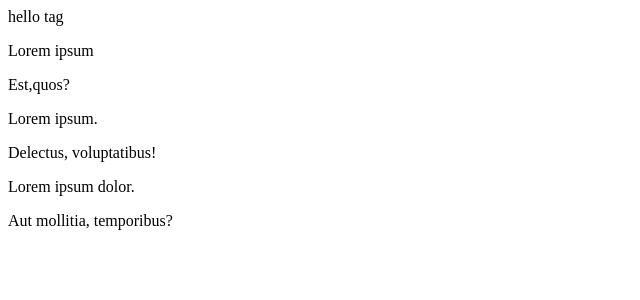
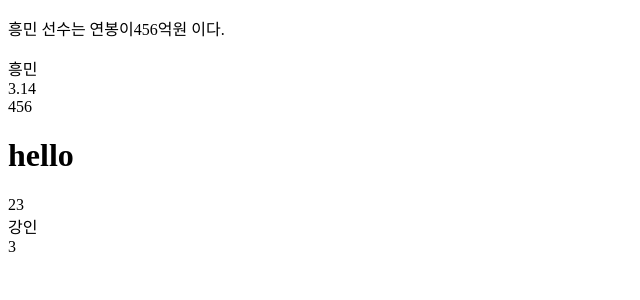
Before and after one commit to popyto3838/react20240509, a React (Vite) app: page / in a window 1280 px wide. Shown: the top 300 px of the page, without its empty margins (0-640 px from the left). Built offline with nearby package versions, Linux system fonts and the light colour scheme.

Commit message:
필요 없는 코드 삭제

```diff
--- a/src/App.jsx
+++ b/src/App.jsx
@@ -1,41 +1,42 @@
-function MyComponent() {
-  // 최상위 컴포넌트 사용하지 않을 때 ->fragment <></> 사용
+function App() {
+  // const, let 중에 사용
+  const myTag = <h1>hello</h1>;
+  const val1 = "흥민";
+  const val2 = 3.14;
+  const val3 = 456;
+  const val4 = true;
+  const val5 = false;
+  const val6 = null;
+  const val7 = undefined;
+  const val8 = [2, 3];
+  const val9 = { age: 3, name: "강인" };
+
+  // {} : jsx 내에서 javascript 코드 사용
+
   return (
     <>
-      <p>Lorem ipsum dolor.</p>
-      <p>Aut mollitia, temporibus?</p>
+      <p>
+        {val1} 선수는 연봉이{val3}억원 이다.
+      </p>
+      <div>{val1}</div>
+      <div>{val2}</div>
+      <div>{val3}</div>
+      <div>{myTag}</div>
+      {/* boolean, null, undefined 은 출력 안됨 */}
+      <div>{val4}</div>
+      <div>{val5}</div>
+      <div>{val6}</div>
+      <div>{val7}</div>
+
+      <div>{val8}</div>
+
+      {/* 객체는 오류 */}
+      {/*<div>{val9}</div>*/}
+      {/* 프로퍼티에 접근해서 사용 */}
+      <div>{val9.name}</div>
+      <div>{val9.age}</div>
     </>
   );
 }
 
-function MyComp() {
-  // 최상위 컴포넌트는 1개임
-  return (
-    <div>
-      <p>Lorem ipsum.</p>
-      <p>Delectus, voluptatibus!</p>
-    </div>
-  );
-}
-
-function MyTag() {
-  // jsx 코드 가 여러줄일때는 () 사용 div 안에 감싸기
-  return (
-    <div>
-      hello tag
-      <p>Lorem ipsum</p>
-      <p>Est,quos?</p>
-    </div>
-  );
-}
-function App() {
-  return (
-    <div>
-      <MyTag />
-      <MyComp />
-      <MyComponent />
-    </div>
-  );
-}
-
 export default App;
--- a/src/assets/App.jsx
+++ /dev/null
@@ -1,5 +0,0 @@
-function App() {
-  return <div>hello react</div>;
-}
-
-export default App;
```
Also changed, not shown: src/assets/main.jsx (deleted, +0 -9 lines).
